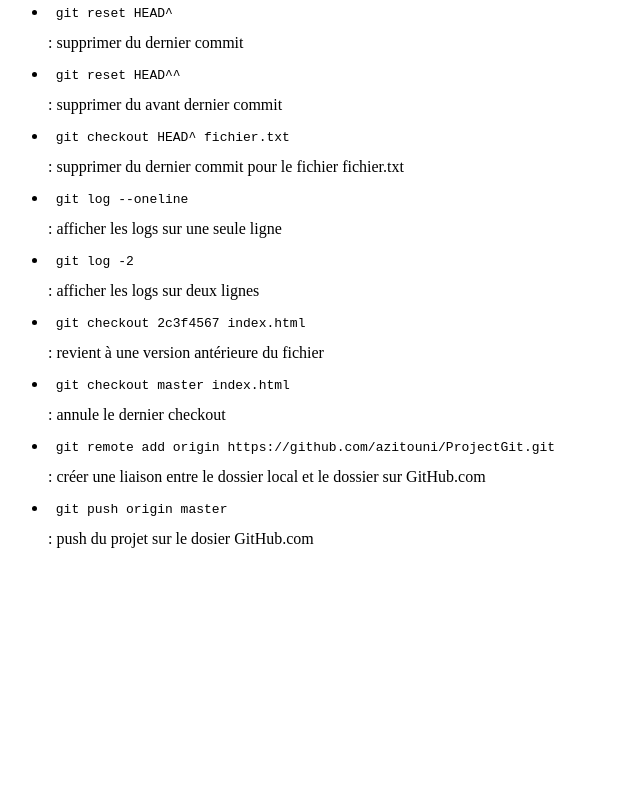
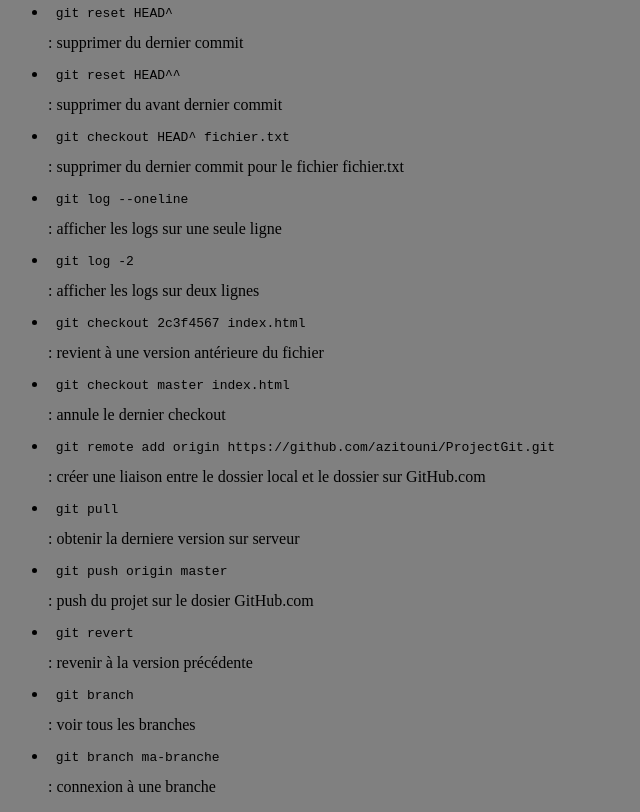
Before and after one commit to azitouni/ProjectGit, a plain HTML site: page index.html in a window 1280 px wide. Shown: the part 578-1390 px from the top of the page, without its empty margins (0-640 px from the left). Before the commit the page ends 1142 px from the top, so only its background shows below. Drawn offline with Linux system fonts and the light colour scheme.

Commit message:
background color gray

```diff
--- a/css/style.css
+++ b/css/style.css
@@ -0,0 +1,3 @@
+body{
+  background-color: gray;
+}
--- a/index.html
+++ b/index.html
@@ -26,7 +26,11 @@
       <li><pre> git checkout 2c3f4567 index.html</pre>: revient à une version antérieure du fichier</li>
       <li><pre> git checkout master index.html</pre>: annule le dernier checkout</li>
       <li><pre> git remote add origin https://github.com/azitouni/ProjectGit.git</pre>: créer une liaison entre le dossier local et le dossier sur GitHub.com</li>
+      <li><pre> git pull</pre>: obtenir la derniere version sur serveur </li>
       <li><pre> git push origin master</pre>: push du projet sur le dosier GitHub.com</li>
+      <li><pre> git revert</pre>: revenir à la version précédente </li>
+      <li><pre> git branch</pre>: voir tous les branches </li>
+      <li><pre> git branch ma-branche</pre>: connexion à une branche </li>
     </ul>
     <!--
     git config --global core.editor "'c:/program files/sublime text 3/subl.exe' -w"
```
